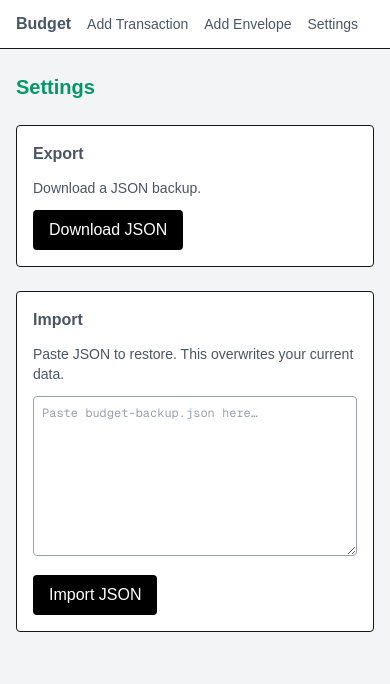
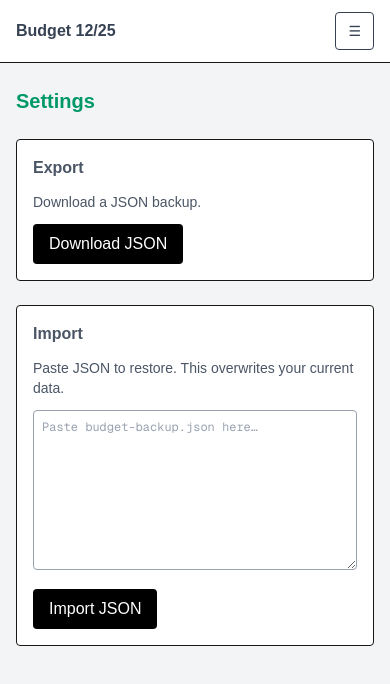
Before and after one commit to jelewe/envelope-tracker, a Next.js app: page /settings in a window 390 px wide. Shown: the top 684 px of the page. Built offline with nearby package versions, Linux system fonts and the light colour scheme.

Commit message:
Implement mobile menu

```diff
--- a/components/Navbar.tsx
+++ b/components/Navbar.tsx
@@ -1,8 +1,9 @@
 "use client";
 
 import Link from "next/link";
+import { useEffect, useState, useId } from "react";
 import { YYYYMM } from "@/types/budget";
-import { currentYYYYMM } from "@/lib/date";
+import { currentYYYYMM, formatMMYY } from "@/lib/date";
 
 type NavbarProps = {
   month: YYYYMM;
@@ -11,55 +12,175 @@ type NavbarProps = {
 
 export function Navbar({ month, hideMonthPicker = false }: NavbarProps) {
   const current = currentYYYYMM();
+  const [open, setOpen] = useState(false);
+  const drawerId = useId();
+
+  useEffect(() => {
+    if (!open) return;
+
+    const onKeyDown = (e: KeyboardEvent) => {
+      if (e.key === "Escape") setOpen(false);
+    };
+
+    window.addEventListener("keydown", onKeyDown);
+    return () => window.removeEventListener("keydown", onKeyDown);
+  }, [open]);
+
+  // Lock body scroll while drawer open
+  useEffect(() => {
+    if (!open) return;
+    const prev = document.body.style.overflow;
+    document.body.style.overflow = "hidden";
+    return () => {
+      document.body.style.overflow = prev;
+    };
+  }, [open]);
+
+  const goToMonth = (next: YYYYMM) => {
+    setOpen(false);
+    window.location.href = `/${next}/dashboard`;
+  };
+
+  const LinkItem = ({
+    href,
+    children,
+  }: {
+    href: string;
+    children: React.ReactNode;
+  }) => (
+    <Link
+      className="text-sm text-gray-700 hover:text-gray-900"
+      href={href}
+      onClick={() => setOpen(false)}
+    >
+      {children}
+    </Link>
+  );
 
   return (
     <div className="w-full border-b bg-white">
       <div className="mx-auto max-w-5xl px-4 py-3 flex items-center justify-between">
+        {/* Left */}
         <div className="flex items-center gap-4">
-          <Link className="font-semibold text-gray-600" href={`/${month}/dashboard`}>
-            Budget
+          <Link className="font-semibold text-gray-700" href={`/${month}/dashboard`}>
+            Budget {formatMMYY(month)}
           </Link>
 
-          <Link
-            className="text-sm text-gray-600 hover:text-gray-900"
-            href={`/${month}/transactions/new`}
-          >
-            Add Transaction
-          </Link>
-
-          <Link
-            className="text-sm text-gray-600 hover:text-gray-900"
-            href={`/${month}/envelopes/new`}
-          >
-            Add Envelope
-          </Link>
-
-          <Link
-            className="text-sm text-gray-600 hover:text-gray-900"
-            href="/settings"
-          >
-            Settings
-          </Link>
+          {/* Desktop links */}
+          <div className="hidden md:flex items-center gap-4">
+            <LinkItem href={`/${month}/transactions/new`}>Add Transaction</LinkItem>
+            <LinkItem href={`/${month}/envelopes/new`}>Add Envelope</LinkItem>
+            <LinkItem href="/settings">Settings</LinkItem>
+          </div>
         </div>
 
+        {/* Right */}
         {!hideMonthPicker && (
-          <div className="flex items-center gap-2 text-sm">
+          <>
+            {/* Desktop month picker */}
+            <div className="hidden md:flex items-center gap-2 text-sm">
               <input
-              className="border rounded px-2 py-1 text-gray-500"
+                className="border rounded px-2 py-1 text-gray-600"
                 type="month"
                 value={month}
-              onChange={(e) => {
-                const next = e.target.value as YYYYMM;
-                window.location.href = `/${next}/dashboard`;
-              }}
+                onChange={(e) => goToMonth(e.target.value as YYYYMM)}
+                aria-label="Select month"
+              />
+              {month !== current && <span className="text-xs text-gray-500">(view-only)</span>}
+            </div>
+
+            {/* Mobile: compact month + hamburger */}
+            <div className="flex md:hidden items-center gap-2">
+
+              <button
+                type="button"
+                className="border rounded px-3 py-2 pb-2.5 text-md text-gray-700"
+                onClick={() => setOpen(true)}
+                aria-label="Open menu"
+                aria-expanded={open}
+                aria-controls={drawerId}
+              >
+                ☰
+              </button>
+            </div>
+          </>
+        )}
+
+        {/* If month picker hidden (Settings), still show hamburger on mobile for nav */}
+        {hideMonthPicker && (
+          <div className="md:hidden">
+            <button
+              type="button"
+              className="border rounded px-3 py-2 text-sm text-gray-700"
+              onClick={() => setOpen(true)}
+              aria-label="Open menu"
+              aria-expanded={open}
+              aria-controls={drawerId}
+            >
+              ☰
+            </button>
+          </div>
+        )}
+      </div>
+
+      {/* Drawer */}
+      {open && (
+        <div className="fixed inset-0 z-50">
+          {/* Backdrop */}
+          <button
+            type="button"
+            className="absolute inset-0 bg-black/30"
+            aria-label="Close menu"
+            onClick={() => setOpen(false)}
+          />
+
+          {/* Panel */}
+          <div
+            id={drawerId}
+            className="absolute right-0 top-0 h-full w-80 max-w-[85%] bg-white shadow-lg p-4"
+            role="dialog"
+            aria-modal="true"
+          >
+            <div className="flex items-center justify-between mb-4">
+              <div className="font-semibold text-gray-800">Menu</div>
+              <button
+                type="button"
+                className="border rounded px-3 py-2 text-sm text-gray-700"
+                onClick={() => setOpen(false)}
+                aria-label="Close menu"
+              >
+                ✕
+              </button>
+            </div>
+
+            <nav className="flex flex-col gap-3">
+              <LinkItem href={`/${month}/dashboard`}>Dashboard</LinkItem>
+              <LinkItem href={`/${month}/transactions/new`}>Add Transaction</LinkItem>
+              <LinkItem href={`/${month}/envelopes/new`}>Add Envelope</LinkItem>
+              <LinkItem href="/settings">Settings</LinkItem>
+            </nav>
+
+            {!hideMonthPicker && (
+              <div className="mt-6 pt-4 border-t">
+                <div className="text-sm text-gray-600 mb-2">Month</div>
+
+                {/* Keep native month input here (it can say "December 2025"—drawer has room) */}
+                <input
+                  className="w-full border rounded px-2 py-2 text-gray-700"
+                  type="month"
+                  value={month}
+                  onChange={(e) => goToMonth(e.target.value as YYYYMM)}
+                  aria-label="Select month"
                 />
 
                 {month !== current && (
-              <span className="ml-2 text-xs text-gray-500">(view-only)</span>
+                  <div className="text-xs text-gray-500 mt-2">Viewing a past month (read-only)</div>
                 )}
               </div>
             )}
           </div>
         </div>
+      )}
+    </div>
   );
 }
--- a/lib/date.ts
+++ b/lib/date.ts
@@ -24,6 +24,11 @@ export function currentYYYYMM(): YYYYMM {
   return `${y}-${m}` as YYYYMM;
 }
 
+export function formatMMYY(month: YYYYMM): string {
+  const [year, m] = month.split("-");
+  return `${m}/${year.slice(2)}`;
+}
+
 export function todayISODate(): ISODate {
   const d = new Date();
   const y = d.getFullYear();
```
Lines whose indentation alone changed are shown as unchanged.
